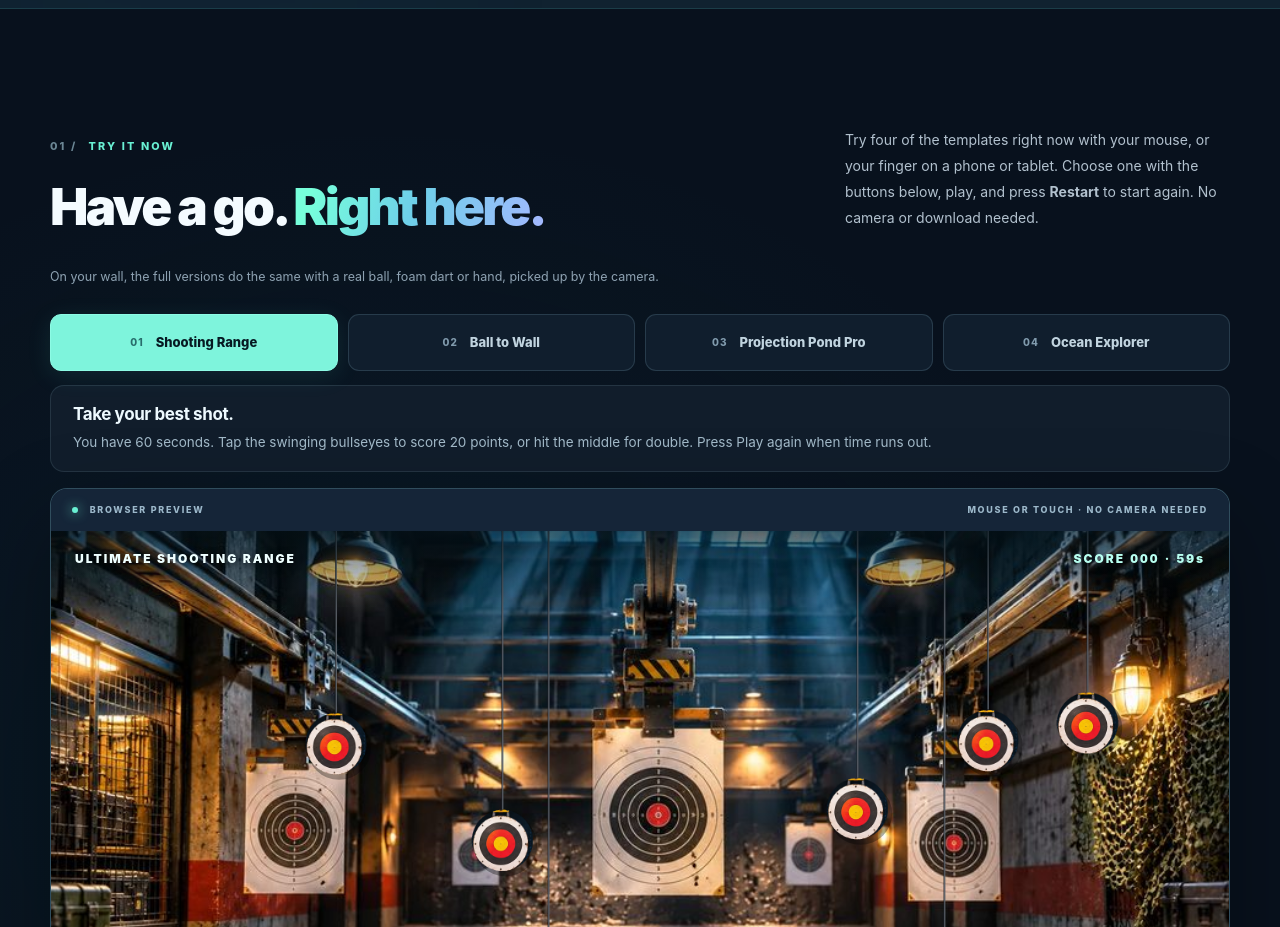
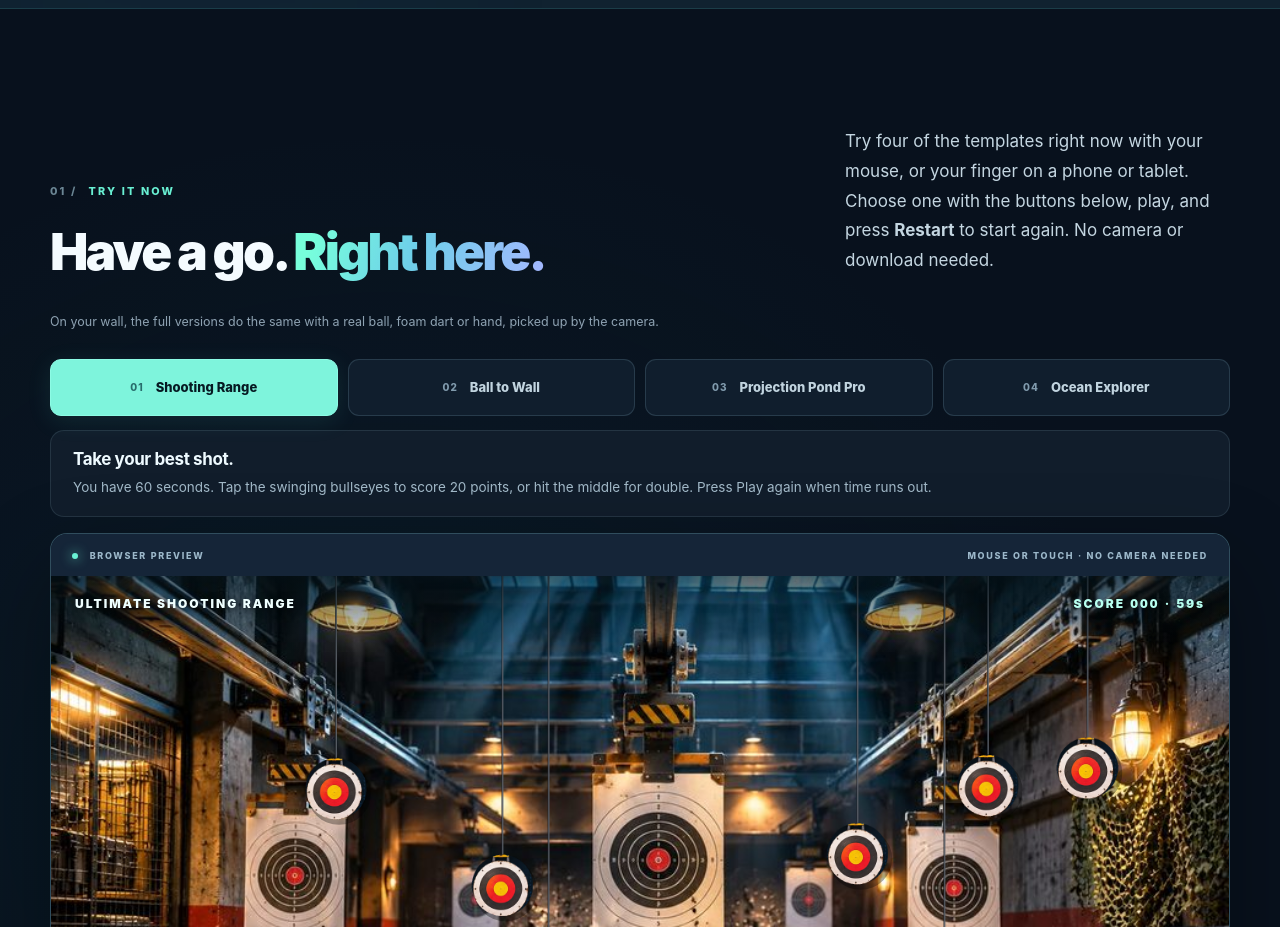
Before and after one commit to interactabuild/interactabuild.github.io, a plain HTML site: page index.html in a window 1280 px wide. Shown: the part 840-1767 px from the top of the page. Drawn offline with Linux system fonts and the light colour scheme; animation ran at ten frames a second.

Commit message:
Have a go: larger intro text
Co-Authored-By: Claude Opus 5.5 <noreply@anthropic.com>

```diff
--- a/site.css
+++ b/site.css
@@ -124,3 +124,7 @@
 .demo-help-above p{font-size:13.5px}
 .demo-guide-note{font-size:12.5px;color:#8ea2b2;margin:0 0 30px}
 @media(max-width:650px){.demo-help-above{padding:15px 16px}.demo-help-above p{font-size:12.5px}}
+
+/* Have a go: a larger intro beside the heading. */
+.demo-section-top .section-intro{font-size:17px;line-height:1.75;max-width:470px;color:#c4d6e1}
+@media(max-width:650px){.demo-section-top .section-intro{font-size:16px}}
```
